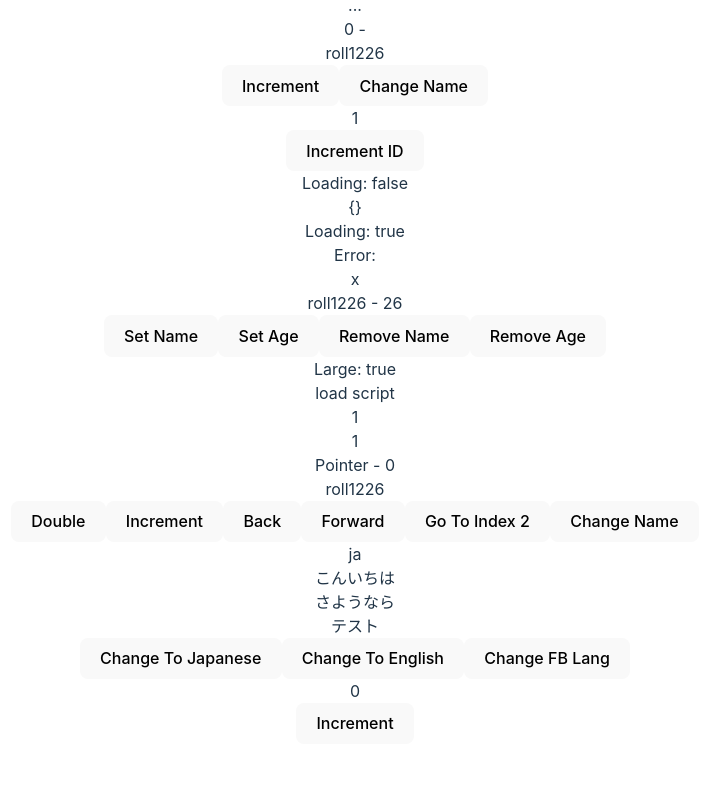
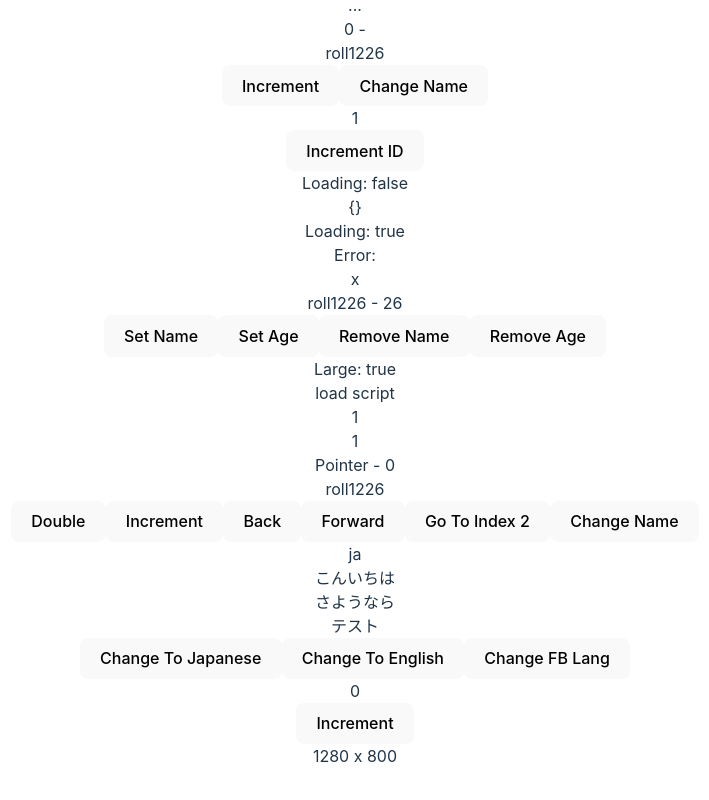
Before and after one commit to roll1226/react-custom-hooks, a React (Vite) app: page / in a window 1280 px wide. Shown: the part 1000-1800 px from the top of the page, without its empty margins (285-994 px from the left). Before the commit the page ends 1776 px from the top, so only its background shows below. Built offline with nearby package versions, Linux system fonts and the light colour scheme; no server answers.

Commit message:
feat: useWindowSize

```diff
--- a/src/App.tsx
+++ b/src/App.tsx
@@ -22,6 +22,7 @@ import { useTimeout } from "./hooks/useTimeout";
 import { useToggle } from "./hooks/useToggle";
 import { useTranslation } from "./hooks/useTranslation";
 import { useUpdateEffect } from "./hooks/useUpdateEffect";
+import { useWindowSize } from "./hooks/useWindowSize";
 
 function App() {
   const [username, setUsername, isValid] = useStateWithValidation<string>(
@@ -118,6 +119,8 @@ function App() {
 
   const [updateCount, setUpdateCount] = useState(0);
   useUpdateEffect(() => console.log(updateCount), [updateCount]);
+
+  const { width, height } = useWindowSize();
 
   return (
     <>
@@ -303,6 +306,10 @@ function App() {
         <div>{updateCount}</div>
         <button onClick={() => setUpdateCount((c) => c + 1)}>Increment</button>
       </div>
+
+      <div>
+        {width} x {height}
+      </div>
     </>
   );
 }
--- /dev/null
+++ b/src/hooks/useWindowSize.tsx
@@ -0,0 +1,22 @@
+import { useState } from "react";
+import { useEventListener } from "./useEventListener";
+
+type WindowSize = {
+  width: number;
+  height: number;
+};
+
+type UseWindowsSizeReturn = WindowSize;
+
+type UseWindowsSize = () => UseWindowsSizeReturn;
+
+export const useWindowSize: UseWindowsSize = () => {
+  const [windowSize, setWindowSize] = useState<WindowSize>({
+    width: window.innerWidth,
+    height: window.innerHeight,
+  });
+  useEventListener("resize", () => {
+    setWindowSize({ width: window.innerWidth, height: window.innerHeight });
+  });
+  return windowSize;
+};
```
